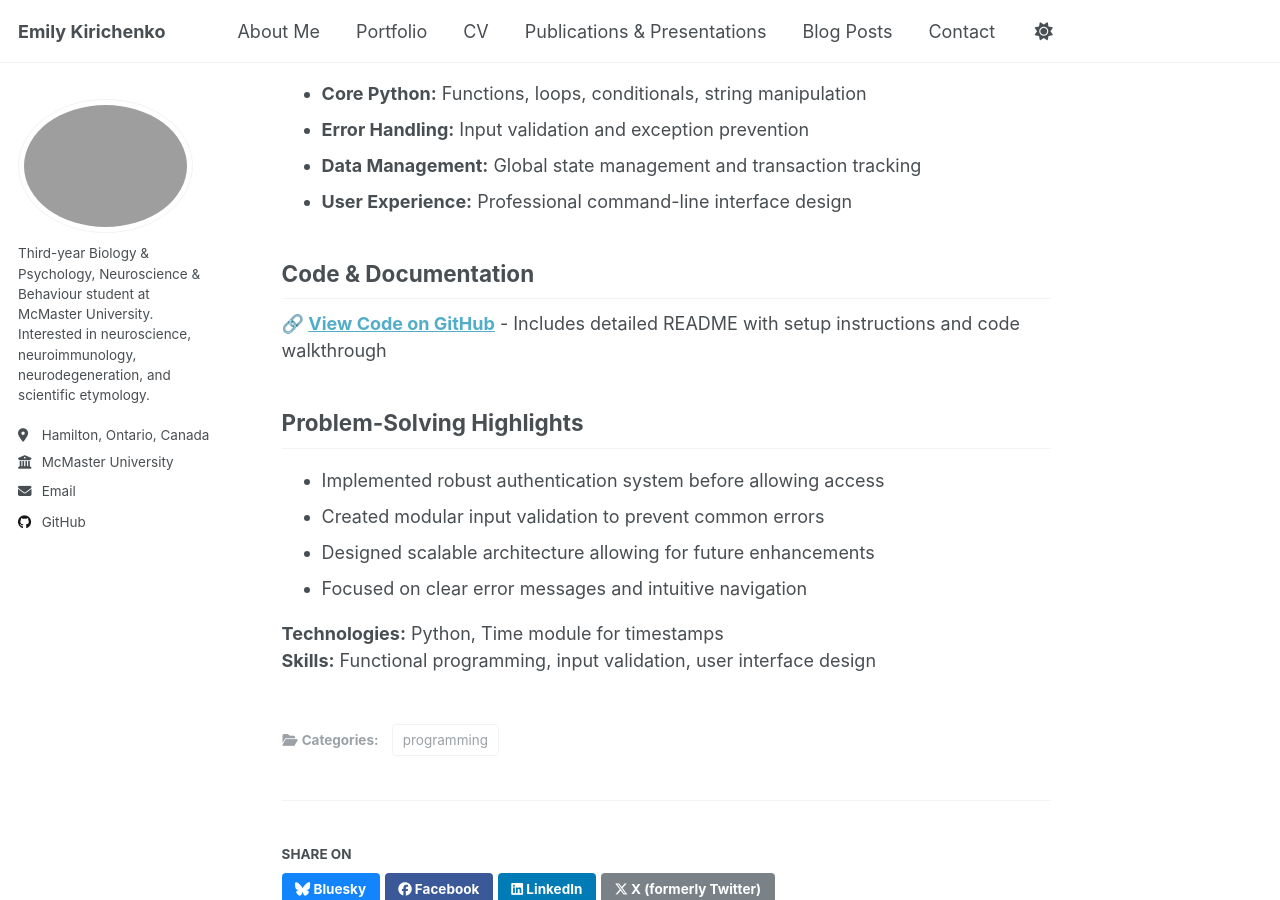
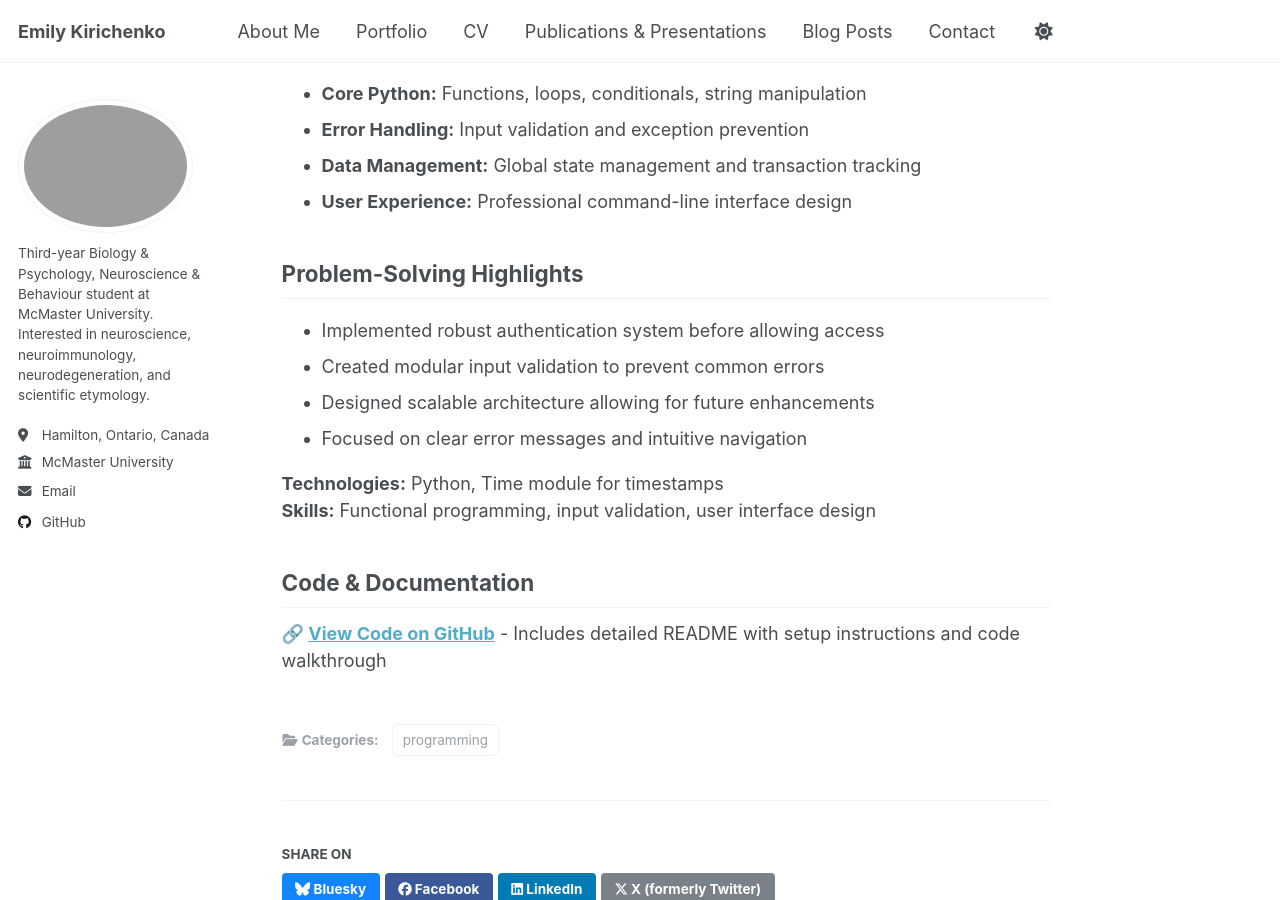
Before and after one commit to emkirichenko/emkirichenko.github.io, a Jekyll site: the page built from _portfolio/01-smart-banking-assistant.md, in a window 1280 px wide and 900 px high, scrolled down 736 px. Built offline with Jekyll 4.4.1, drawn with Linux system fonts in a browser that asks for light colours; a script that is not in the unit is left out; part of the change alters nothing that is shown.

```diff
--- a/_portfolio/01-smart-banking-assistant.md
+++ b/_portfolio/01-smart-banking-assistant.md
@@ -28,10 +28,6 @@ A command-line banking assistant that simulates a personal bank account with sec
 - **Data Management:** Global state management and transaction tracking
 - **User Experience:** Professional command-line interface design
 
-## Code & Documentation
-
-**🔗 [View Code on GitHub](https://github.com/emkirichenko/1md3-banking-systems)** - Includes detailed README with setup instructions and code walkthrough
-
 ## Problem-Solving Highlights
 
 - Implemented robust authentication system before allowing access
@@ -41,3 +37,7 @@ A command-line banking assistant that simulates a personal bank account with sec
 
 **Technologies:** Python, Time module for timestamps
 **Skills:** Functional programming, input validation, user interface design
+
+## Code & Documentation
+
+**🔗 [View Code on GitHub](https://github.com/emkirichenko/1md3-banking-systems)** - Includes detailed README with setup instructions and code walkthrough
```
